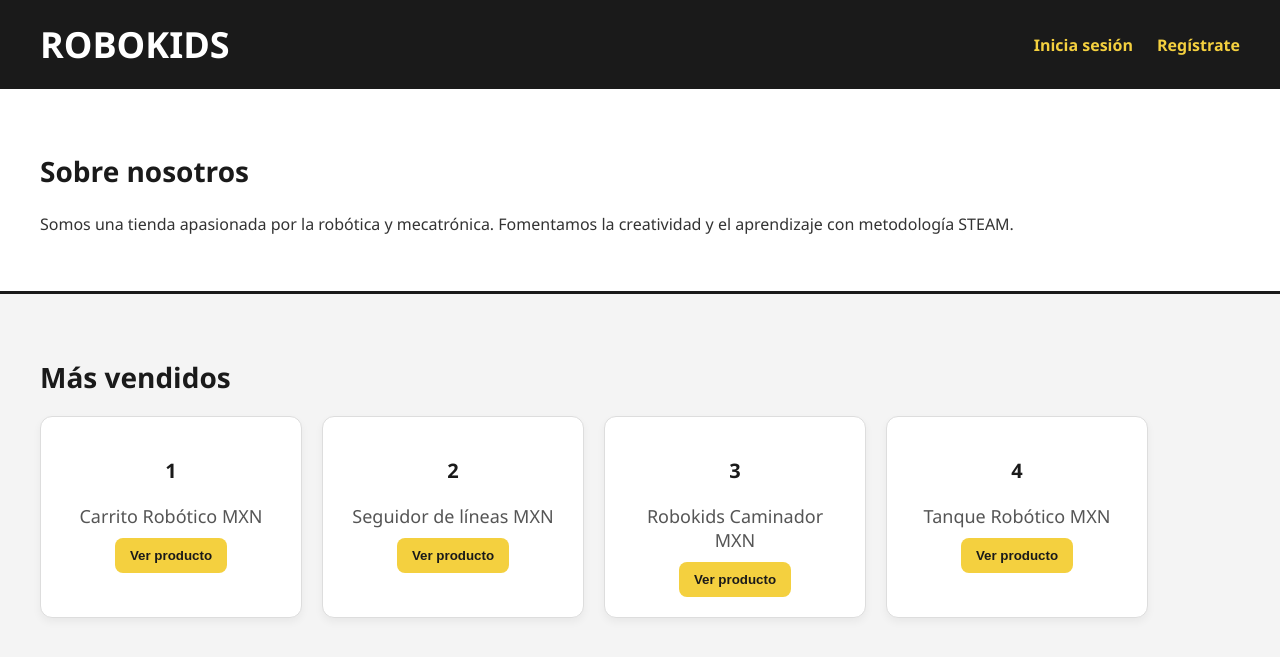
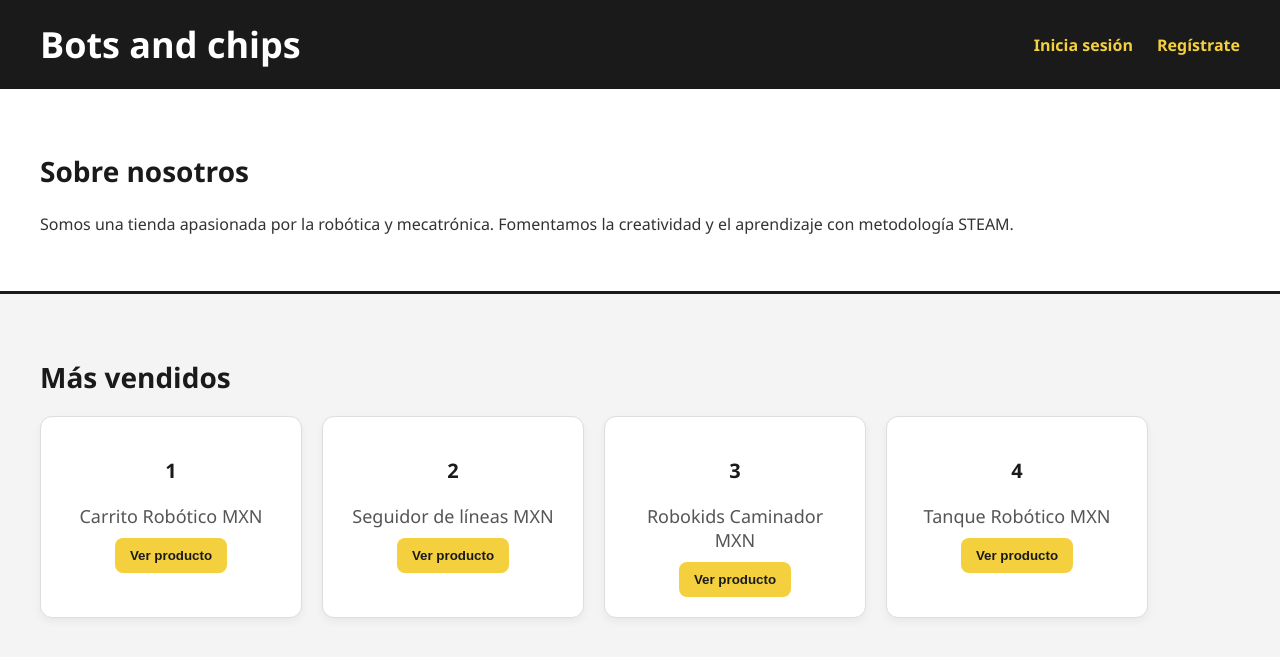
Before and after one commit to OliveeerH/bots-and-chips, a Flask app: page / in a window 1280 px wide. Shown: the top 657 px of the page. Run offline with Flask 3, Linux system fonts and the light colour scheme; data comes from the database, SQL or seed files in the repository.

Commit message:
nombre-pagina

```diff
--- a/templates/index.html
+++ b/templates/index.html
@@ -7,7 +7,7 @@
 </head>
 <body>
     <header>
-        <h1>ROBOKIDS</h1>
+        <h1>Bots and chips</h1>
         <div class="auth-links">
             <a href="#">Inicia sesión</a>
             <a href="#">Regístrate</a>
--- a/templates/register.html
+++ b/templates/register.html
@@ -2,7 +2,7 @@
 <html lang="es">
 <head>
     <meta charset="UTF-8">
-    <title>Regístrate - BOTS AND CHIPS</title>
+    <title>Regístrate - Robokids</title>
     <link rel="stylesheet" href="{{ url_for('static', filename='css/style.css') }}">
 </head>
 <body>
```
